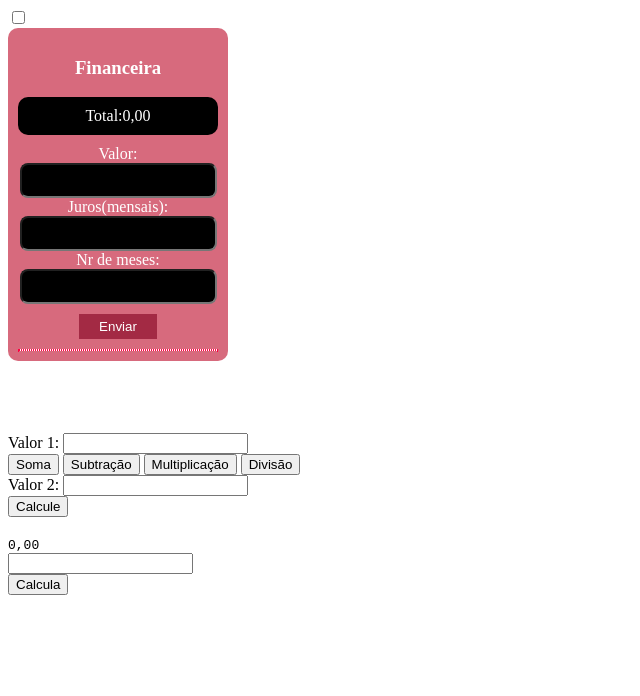
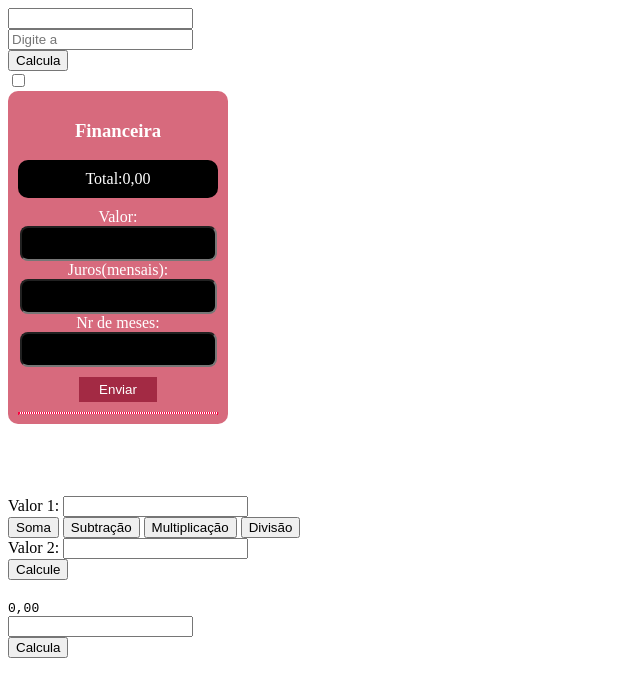
Before and after one commit to carolpapaitmaldonado/primeiroa_3t, a plain HTML site: page index.html in a window 1280 px wide. Shown: the whole page, without its empty margins (0-640 px from the left). Drawn offline with Linux system fonts and the light colour scheme.

Commit message:
Update index.html

```diff
--- a/index.html
+++ b/index.html
@@ -5,12 +5,18 @@
   <meta charset="UTF-8">
   <meta http-equiv="X-UA-Compatible" content="IE=edge">
   <meta name="viewport" content="width=device-width, initial-scale=1.0">
-  <title>André</title>
+  <title>samambaia</title>
   <script src="estudo.js"></script>
   <link rel="stylesheet" href="geral.css">
 </head>
 
 <body>
+  <div class="aprendendo">
+    <input id="raiz" readonly type="type"><br>
+    <input id="a" placeholder= "Digite a" type="text"><br>
+
+    <button onclick="calculaESG()">Calcula </button>
+  </div>
 <input type="checkbox" id="calcFin">
   <div class="calculadora">
 <label for="calcFin"><h3>Financeira</h3></label>
```
